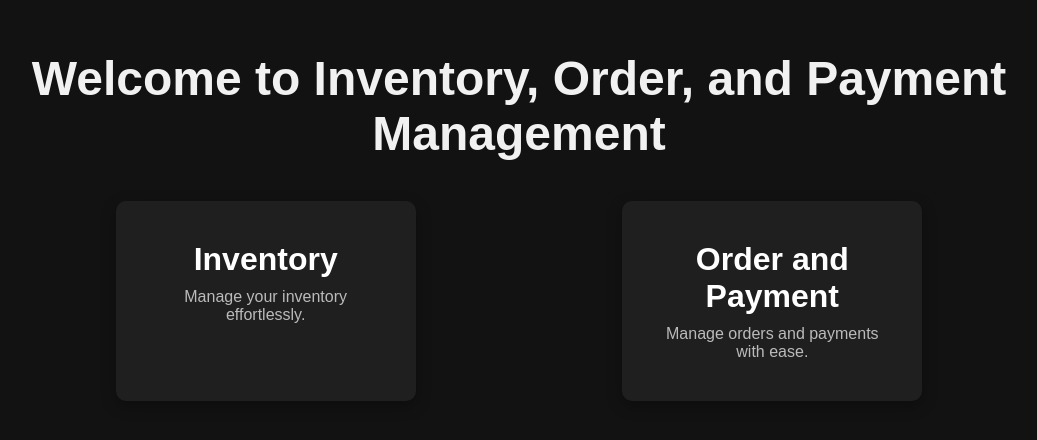
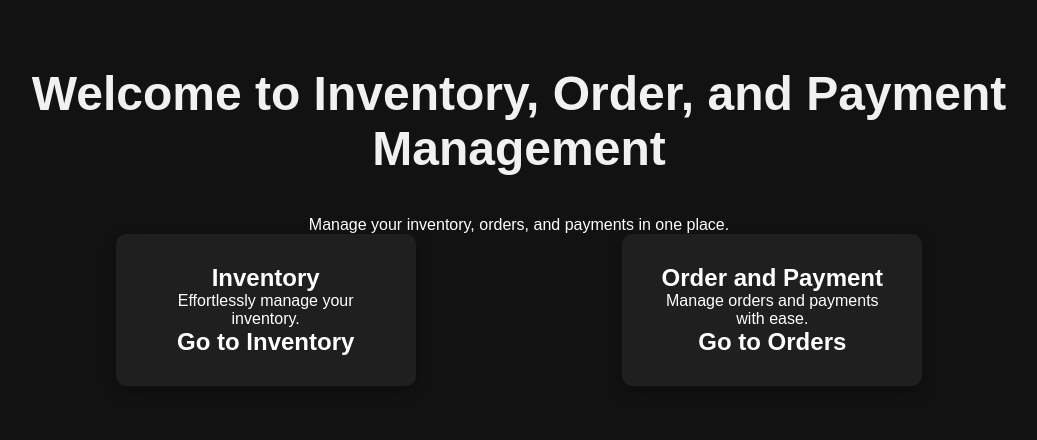
Before and after one commit to PRASHANT-tech870/Inventory-fastapi, a plain HTML site: page index.html in a window 1280 px wide. Shown: the part 174-614 px from the top of the page, without its empty margins (121-1158 px from the left). Drawn offline with Linux system fonts and the light colour scheme.

Commit message:
Update index.html

```diff
--- a/index.html
+++ b/index.html
@@ -11,19 +11,31 @@
   <div class="container">
     <div class="header">
       <h1>Welcome to Inventory, Order, and Payment Management</h1>
+      <p class="subheading">Manage your inventory, orders, and payments in one place.</p>
     </div>
 
     <div class="cards">
       <div class="card" onclick="window.location.href='http://44.201.166.15:8501/'">
-        <div class="card-content">
-          <h2>Inventory</h2>
-          <p>Manage your inventory effortlessly.</p>
+        <div class="card-inner">
+          <div class="card-front">
+            <h2>Inventory</h2>
+            <p>Effortlessly manage your inventory.</p>
+          </div>
+          <div class="card-back">
+            <h2>Go to Inventory</h2>
+          </div>
         </div>
       </div>
+
       <div class="card" onclick="window.location.href='http://44.201.166.15:8502/'">
-        <div class="card-content">
-          <h2>Order and Payment</h2>
-          <p>Manage orders and payments with ease.</p>
+        <div class="card-inner">
+          <div class="card-front">
+            <h2>Order and Payment</h2>
+            <p>Manage orders and payments with ease.</p>
+          </div>
+          <div class="card-back">
+            <h2>Go to Orders</h2>
+          </div>
         </div>
       </div>
     </div>
```
